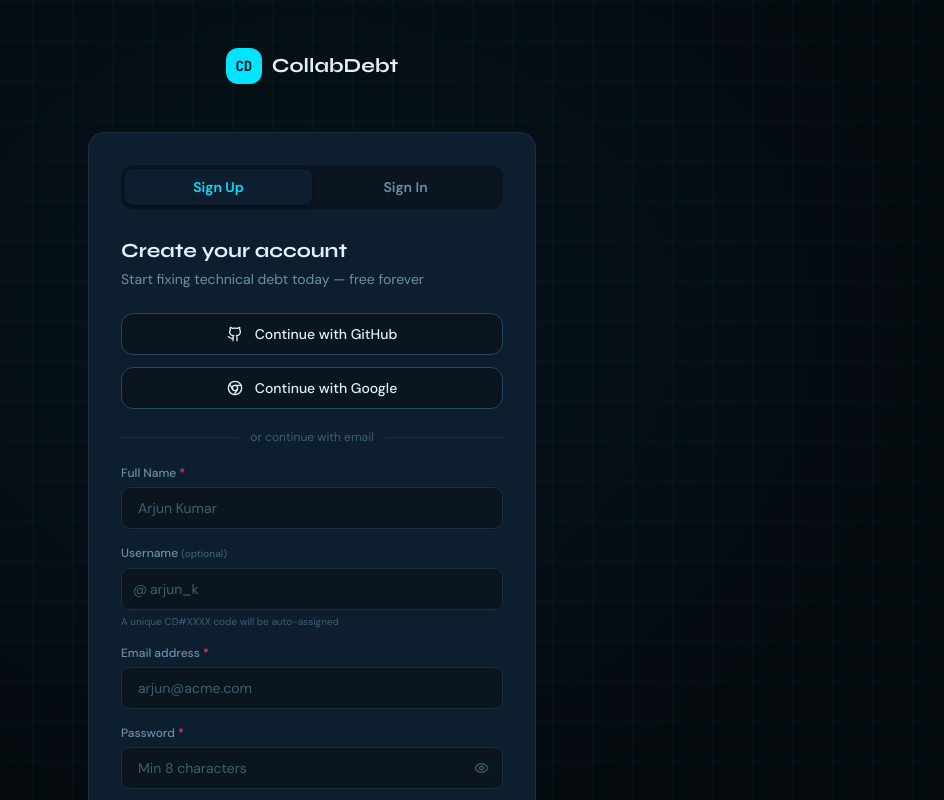
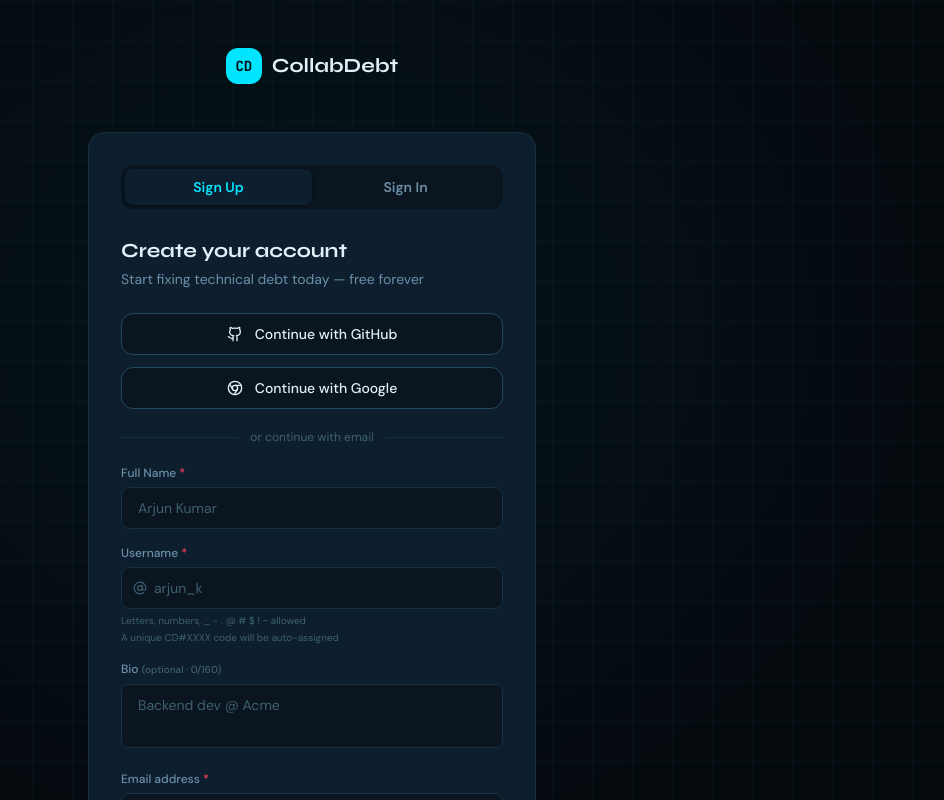
Before and after one commit to Radhe25-arch/collabdebt, a Next.js app: page /auth/signup in a window 1280 px wide. Shown: the top 800 px of the page, without its empty margins (328-1272 px from the left). Built offline with nearby package versions, Linux system fonts and the light colour scheme.

Commit message:
Update page.tsx

```diff
--- a/src/app/auth/signup/page.tsx
+++ b/src/app/auth/signup/page.tsx
@@ -1,8 +1,8 @@
 'use client'
 
-import { useState } from 'react'
+import { useState, useEffect, useRef } from 'react'
 import Link from 'next/link'
-import { Github, Eye, EyeOff, ArrowRight, Loader2, Chrome } from 'lucide-react'
+import { Github, Eye, EyeOff, ArrowRight, Loader2, Chrome, CheckCircle, XCircle, AtSign } from 'lucide-react'
 import { createClient } from '@/lib/supabase/client'
 import toast from 'react-hot-toast'
 
@@ -10,6 +10,8 @@
   { id: 'github', label: 'Continue with GitHub', icon: Github },
   { id: 'google', label: 'Continue with Google', icon: Chrome },
 ]
+
+type UsernameStatus = 'idle' | 'checking' | 'available' | 'taken' | 'invalid'
 
 export default function SignupPage() {
   const supabase = createClient()
@@ -21,8 +23,38 @@
     name: '', username: '', email: '', password: '', bio: ''
   })
 
+  const [usernameStatus, setUsernameStatus] = useState<UsernameStatus>('idle')
+  const usernameTimer = useRef<ReturnType<typeof setTimeout> | null>(null)
+
   const set = (k: string) => (e: React.ChangeEvent<HTMLInputElement | HTMLTextAreaElement>) =>
     setForm(f => ({ ...f, [k]: e.target.value }))
+
+  // Username validation + availability check
+  useEffect(() => {
+    const raw = form.username.trim()
+    if (!raw) { setUsernameStatus('idle'); return }
+
+    // Validate: letters, numbers, underscores, hyphens, dots, special chars allowed
+    // Min 3, max 30 chars
+    if (raw.length < 3) { setUsernameStatus('invalid'); return }
+    if (raw.length > 30) { setUsernameStatus('invalid'); return }
+    // Allow alphanumeric, underscore, hyphen, dot, @, #, $, !, ~
+    const validPattern = /^[a-zA-Z0-9._\-@#$!~]+$/
+    if (!validPattern.test(raw)) { setUsernameStatus('invalid'); return }
+
+    setUsernameStatus('checking')
+    if (usernameTimer.current) clearTimeout(usernameTimer.current)
+    usernameTimer.current = setTimeout(async () => {
+      const { data } = await supabase
+        .from('users')
+        .select('username')
+        .eq('username', raw)
+        .maybeSingle()
+      setUsernameStatus(data ? 'taken' : 'available')
+    }, 500)
+
+    return () => { if (usernameTimer.current) clearTimeout(usernameTimer.current) }
+  }, [form.username])
 
   const handleOAuth = async (provider: 'github' | 'google') => {
     setLoading(provider)
@@ -41,64 +73,92 @@
     if (!form.name || !form.email || !form.password) {
       toast.error('Please fill in all required fields'); return
     }
+    if (!form.username.trim()) {
+      toast.error('Username is required'); return
+    }
+    if (usernameStatus === 'taken') {
+      toast.error('Username is already taken'); return
+    }
+    if (usernameStatus === 'invalid') {
+      toast.error('Username is invalid'); return
+    }
+    if (usernameStatus === 'checking') {
+      toast.error('Please wait while we check username availability'); return
+    }
     if (form.password.length < 8) {
       toast.error('Password must be at least 8 characters'); return
     }
+
     setLoading('email')
-
     const { data, error } = await supabase.auth.signUp({
       email: form.email,
       password: form.password,
       options: {
         emailRedirectTo: `${window.location.origin}/api/auth/callback`,
-        data: { name: form.name, username: form.username, bio: form.bio },
+        data: { name: form.name, username: form.username.trim(), bio: form.bio },
       },
     })
-
     if (error) { toast.error(error.message); setLoading(null); return }
 
-    if (data.session) {
-      await fetch('/api/profile/upsert', {
-        method: 'POST',
-        headers: { 'Content-Type': 'application/json' },
-        body: JSON.stringify({ name: form.name, username: form.username, bio: form.bio }),
-      })
-      await fetch('/api/email/welcome', {
-        method: 'POST',
-        headers: { 'Content-Type': 'application/json' },
-        body: JSON.stringify({ name: form.name, email: form.email }),
-      })
-      window.location.href = '/auth/onboarding'
-      return
+    // Save username to users table immediately
+    if (data.user) {
+      await supabase.from('users').upsert({
+        id: data.user.id,
+        email: form.email,
+        name: form.name,
+        username: form.username.trim(),
+        bio: form.bio || null,
+      }, { onConflict: 'id' })
     }
 
     await fetch('/api/email/welcome', {
       method: 'POST',
       headers: { 'Content-Type': 'application/json' },
       body: JSON.stringify({ name: form.name, email: form.email }),
-    })
-    window.location.href = `/auth/verify?email=${encodeURIComponent(form.email)}`
+    }).catch(() => {})
+
+    // If session exists (email confirmation off), go to onboarding
+    if (data.session) {
+      window.location.href = '/auth/onboarding'
+    } else {
+      window.location.href = `/auth/verify?email=${encodeURIComponent(form.email)}`
+    }
   }
 
   const handleLogin = async (e: React.FormEvent) => {
     e.preventDefault()
     if (!form.email || !form.password) { toast.error('Please enter email and password'); return }
     setLoading('email')
-
     const { error } = await supabase.auth.signInWithPassword({
-      email: form.email,
-      password: form.password,
+      email: form.email, password: form.password,
     })
-
     if (error) { toast.error('Incorrect email or password'); setLoading(null); return }
-
     window.location.href = '/dashboard'
   }
+
+  const getUsernameIcon = () => {
+    if (usernameStatus === 'checking') return <Loader2 size={14} className="animate-spin" style={{ color: 'var(--text-dim)' }} />
+    if (usernameStatus === 'available') return <CheckCircle size={14} style={{ color: 'var(--green)' }} />
+    if (usernameStatus === 'taken') return <XCircle size={14} style={{ color: 'var(--red)' }} />
+    if (usernameStatus === 'invalid') return <XCircle size={14} style={{ color: 'var(--red)' }} />
+    return null
+  }
+
+  const getUsernameHint = () => {
+    if (usernameStatus === 'available') return { text: 'Username is available!', color: 'var(--green)' }
+    if (usernameStatus === 'taken') return { text: 'Username is already taken', color: 'var(--red)' }
+    if (usernameStatus === 'invalid') return { text: 'Min 3 chars. Letters, numbers, _ - . @ # $ ! ~ allowed', color: 'var(--red)' }
+    if (usernameStatus === 'checking') return { text: 'Checking availability...', color: 'var(--text-dim)' }
+    return { text: 'Letters, numbers, _ - . @ # $ ! ~ allowed', color: 'var(--text-dim)' }
+  }
+
+  const hint = getUsernameHint()
 
   return (
     <div className="min-h-screen flex items-center justify-center px-4 py-12 relative overflow-hidden"
       style={{ background: 'var(--bg)' }}>
 
+      {/* Grid background */}
       <div className="absolute inset-0 pointer-events-none"
         style={{
           backgroundImage: 'linear-gradient(rgba(0,229,255,0.03) 1px, transparent 1px), linear-gradient(90deg, rgba(0,229,255,0.03) 1px, transparent 1px)',
@@ -108,6 +168,7 @@
         style={{ background: 'radial-gradient(ellipse 70% 70% at 50% 30%, rgba(0,229,255,0.05) 0%, transparent 70%)' }} />
 
       <div className="relative w-full max-w-md">
+        {/* Logo */}
         <div className="text-center mb-8">
           <Link href="/" className="inline-flex items-center gap-2.5 mb-4">
             <div className="w-9 h-9 rounded-xl flex items-center justify-center font-mono font-bold text-sm"
@@ -116,7 +177,9 @@
           </Link>
         </div>
 
+        {/* Card */}
         <div className="rounded-2xl p-8" style={{ background: 'var(--card)', border: '1px solid var(--border)' }}>
+
           {/* Tabs */}
           <div className="flex rounded-xl p-1 mb-7" style={{ background: 'var(--surface)' }}>
             {(['signup', 'login'] as const).map(t => (
@@ -137,7 +200,7 @@
             {tab === 'signup' ? 'Start fixing technical debt today — free forever' : 'Sign in to your CollabDebt workspace'}
           </p>
 
-          {/* OAuth */}
+          {/* OAuth Buttons */}
           <div className="space-y-3 mb-5">
             {OAUTH_PROVIDERS.map(({ id, label, icon: Icon }) => (
               <button key={id}
@@ -151,15 +214,18 @@
             ))}
           </div>
 
+          {/* Divider */}
           <div className="flex items-center gap-3 mb-5">
             <div className="flex-1 h-px" style={{ background: 'var(--border)' }} />
             <span className="text-xs" style={{ color: 'var(--text-dim)' }}>or continue with email</span>
             <div className="flex-1 h-px" style={{ background: 'var(--border)' }} />
           </div>
 
+          {/* Form */}
           <form onSubmit={tab === 'signup' ? handleSignup : handleLogin} className="space-y-4">
             {tab === 'signup' && (
               <>
+                {/* Full Name */}
                 <div>
                   <label className="block text-xs font-medium mb-1.5" style={{ color: 'var(--text-muted)' }}>
                     Full Name <span style={{ color: 'var(--red)' }}>*</span>
@@ -168,21 +234,45 @@
                     className="input" placeholder="Arjun Kumar"
                     style={{ background: 'var(--surface)', border: '1px solid var(--border)', color: 'var(--text)' }} />
                 </div>
+
+                {/* Username — COMPULSORY */}
                 <div>
                   <label className="block text-xs font-medium mb-1.5" style={{ color: 'var(--text-muted)' }}>
-                    Username <span className="text-[10px]" style={{ color: 'var(--text-dim)' }}>(optional)</span>
+                    Username <span style={{ color: 'var(--red)' }}>*</span>
                   </label>
                   <div className="relative">
-                    <span className="absolute left-3 top-1/2 -translate-y-1/2 text-sm" style={{ color: 'var(--text-dim)' }}>@</span>
+                    <span className="absolute left-3 top-1/2 -translate-y-1/2 text-sm" style={{ color: 'var(--text-dim)' }}>
+                      <AtSign size={14} />
+                    </span>
                     <input value={form.username} onChange={set('username')}
-                      className="input pl-7" placeholder="arjun_k"
-                      style={{ background: 'var(--surface)', border: '1px solid var(--border)', color: 'var(--text)' }} />
+                      className="input pl-8 pr-8" placeholder="arjun_k"
+                      style={{
+                        background: 'var(--surface)',
+                        border: `1px solid ${usernameStatus === 'available' ? 'rgba(0,255,136,0.4)' : usernameStatus === 'taken' || usernameStatus === 'invalid' ? 'rgba(255,59,92,0.4)' : 'var(--border)'}`,
+                        color: 'var(--text)'
+                      }} />
+                    <span className="absolute right-3 top-1/2 -translate-y-1/2">
+                      {getUsernameIcon()}
+                    </span>
                   </div>
-                  <p className="text-[10px] mt-1" style={{ color: 'var(--text-dim)' }}>A unique CD#XXXX code will be auto-assigned</p>
+                  <p className="text-[10px] mt-1" style={{ color: hint.color }}>{hint.text}</p>
+                  <p className="text-[10px] mt-0.5" style={{ color: 'var(--text-dim)' }}>A unique CD#XXXX code will be auto-assigned</p>
+                </div>
+
+                {/* Bio */}
+                <div>
+                  <label className="block text-xs font-medium mb-1.5" style={{ color: 'var(--text-muted)' }}>
+                    Bio <span className="text-[10px]" style={{ color: 'var(--text-dim)' }}>(optional · {form.bio.length}/160)</span>
+                  </label>
+                  <textarea value={form.bio} onChange={set('bio')}
+                    className="input resize-none h-16 text-sm" placeholder="Backend dev @ Acme"
+                    maxLength={160}
+                    style={{ background: 'var(--surface)', border: '1px solid var(--border)', color: 'var(--text)' }} />
                 </div>
               </>
             )}
 
+            {/* Email */}
             <div>
               <label className="block text-xs font-medium mb-1.5" style={{ color: 'var(--text-muted)' }}>
                 Email address <span style={{ color: 'var(--red)' }}>*</span>
@@ -192,6 +282,7 @@
                 style={{ background: 'var(--surface)', border: '1px solid var(--border)', color: 'var(--text)' }} />
             </div>
 
+            {/* Password */}
             <div>
               <label className="block text-xs font-medium mb-1.5" style={{ color: 'var(--text-muted)' }}>
                 Password <span style={{ color: 'var(--red)' }}>*</span>
@@ -214,19 +305,7 @@
               </div>
             </div>
 
-            {tab === 'signup' && (
-              <div>
-                <label className="block text-xs font-medium mb-1.5" style={{ color: 'var(--text-muted)' }}>
-                  Bio <span className="text-[10px]" style={{ color: 'var(--text-dim)' }}>(optional · {form.bio.length}/160)</span>
-                </label>
-                <textarea value={form.bio} onChange={set('bio')}
-                  className="input resize-none h-16 text-sm" placeholder="Backend dev @ Acme"
-                  maxLength={160}
-                  style={{ background: 'var(--surface)', border: '1px solid var(--border)', color: 'var(--text)' }} />
-              </div>
-            )}
-
-            <button type="submit" disabled={loading !== null}
+            <button type="submit" disabled={loading !== null || (tab === 'signup' && (usernameStatus === 'taken' || usernameStatus === 'invalid' || usernameStatus === 'checking'))}
               className="btn-primary w-full justify-center py-3 mt-2"
               style={loading === 'email' ? { opacity: 0.7 } : {}}>
               {loading === 'email'
@@ -235,6 +314,7 @@
             </button>
           </form>
 
+          {/* Footer */}
           <p className="text-center text-xs mt-5" style={{ color: 'var(--text-dim)' }}>
             {tab === 'signup' ? (
               <>
```
